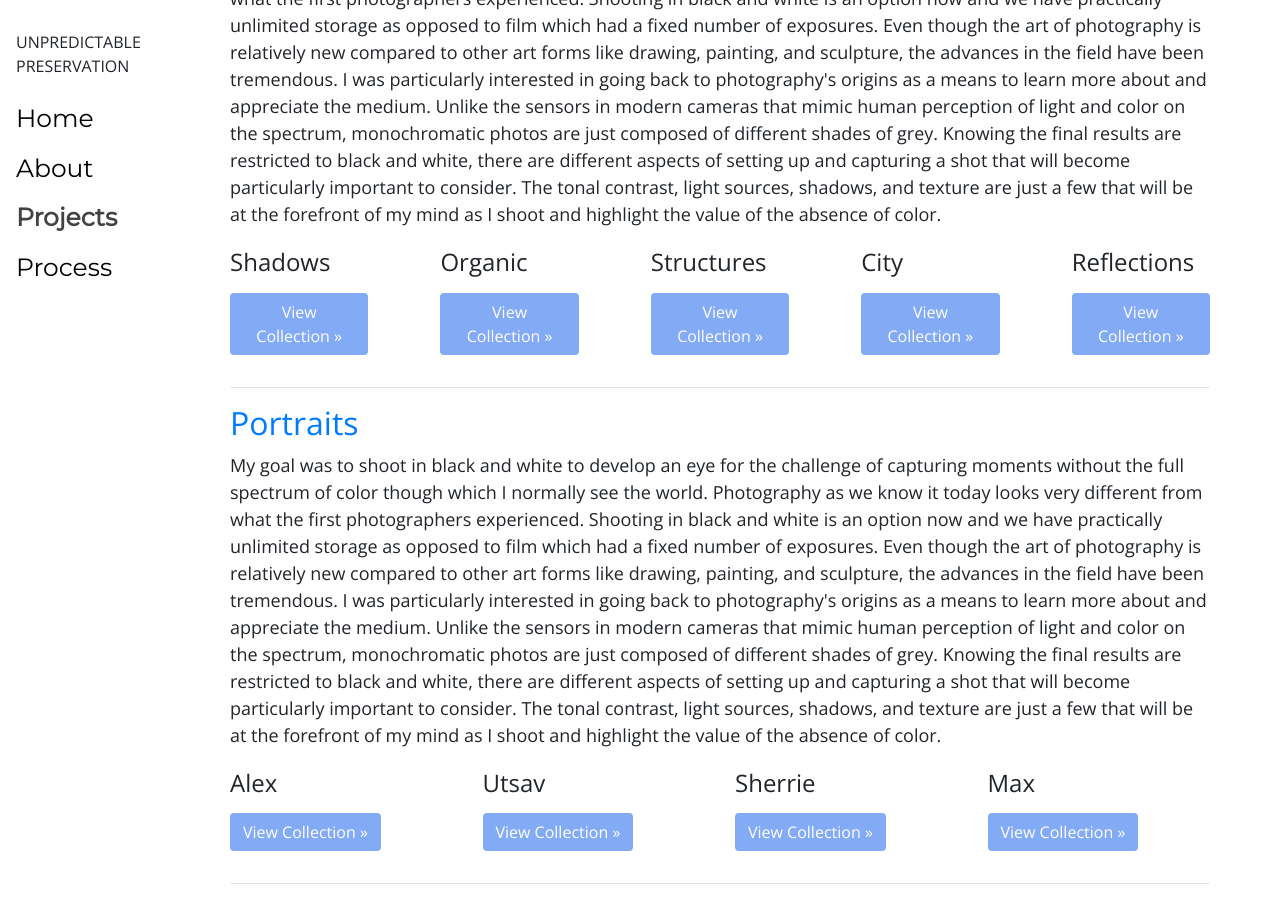
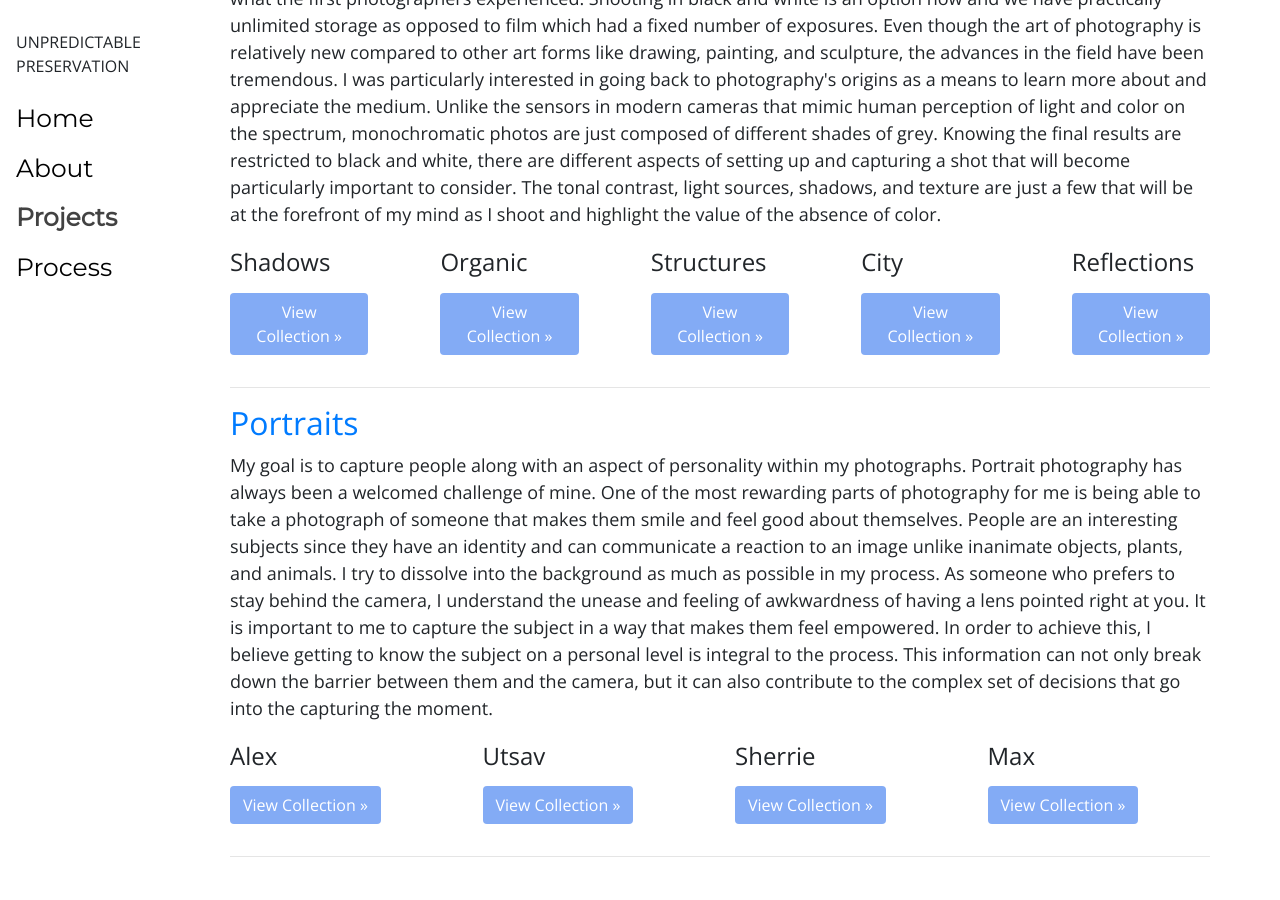
Before and after one commit to annagriffin/photography-portfolio, a Jekyll site: the page built from projects.html, in a window 1280 px wide and 900 px high, scrolled down 670 px. Built offline with Jekyll 4.4.1, drawn with Linux system fonts in a browser that asks for light colours; nearby versions of some CDN libraries; after the commit the page ends 1543 px from its top, so only the background shows below that.

Commit message:
add portraits description

```diff
--- a/projects.html
+++ b/projects.html
@@ -89,7 +89,7 @@ title: Projects
 
 <h2><a href="photographs/portraits.html">Portraits</a></h2>
 
-<div class="project-description">My goal was to shoot in black and white to develop an eye for the challenge of capturing moments without the full spectrum of color though which I normally see the world. Photography as we know it today looks very different from what the first photographers experienced. Shooting in black and white is an option now and we have practically unlimited storage as opposed to film which had a fixed number of exposures. Even though the art of photography is relatively new compared to other art forms like drawing, painting, and sculpture, the advances in the field have been tremendous. I was particularly interested in going back to photography's origins as a means to learn more about and appreciate the medium. Unlike the sensors in modern cameras that mimic human perception of light and color on the spectrum, monochromatic photos are just composed of different shades of grey. Knowing the final results are restricted to black and white, there are different aspects of setting up and capturing a shot that will become particularly important to consider. The tonal contrast, light sources, shadows, and texture are just a few that will be at the forefront of my mind as I shoot and highlight the value of the absence of color. </div>
+<div class="project-description">My goal is to capture people along with an aspect of personality within my photographs. Portrait photography has always been a welcomed challenge of mine. One of the most rewarding parts of photography for me is being able to take a photograph of someone that makes them smile and feel good about themselves. People are an interesting subjects since they have an identity and can communicate a reaction to an image unlike inanimate objects, plants, and animals. I try to dissolve into the background as much as possible in my process. As someone who prefers to stay behind the camera, I understand the unease and feeling of awkwardness of having a lens pointed right at you. It is important to me to capture the subject in a way that makes them feel empowered. In order to achieve this, I believe getting to know the subject on a personal level is integral to the process. This information can not only break down the barrier between them and the camera, but it can also contribute to the complex set of decisions that go into the capturing the moment.</div>
 
 <div>
   <!-- Example row of columns -->
```
